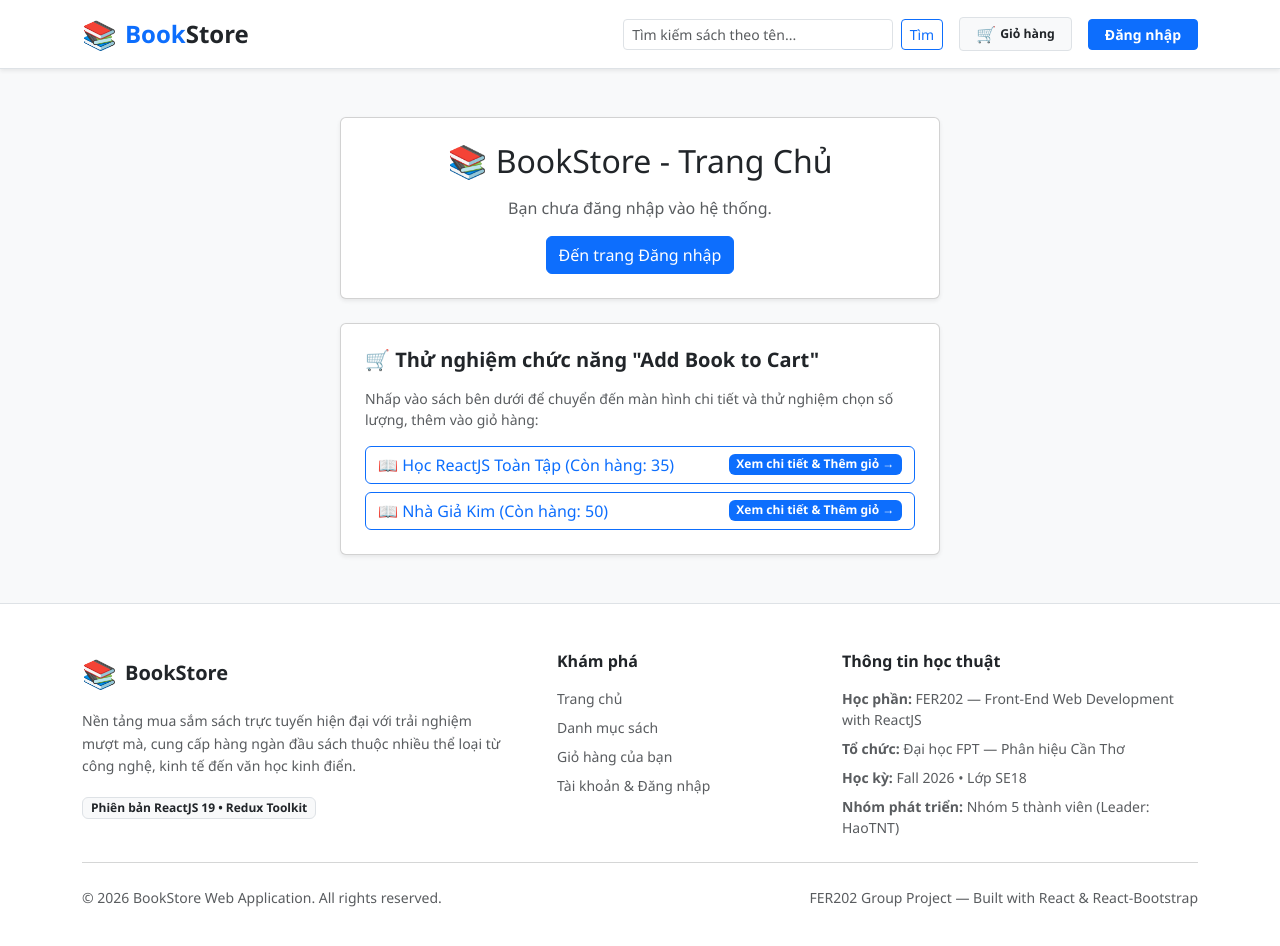
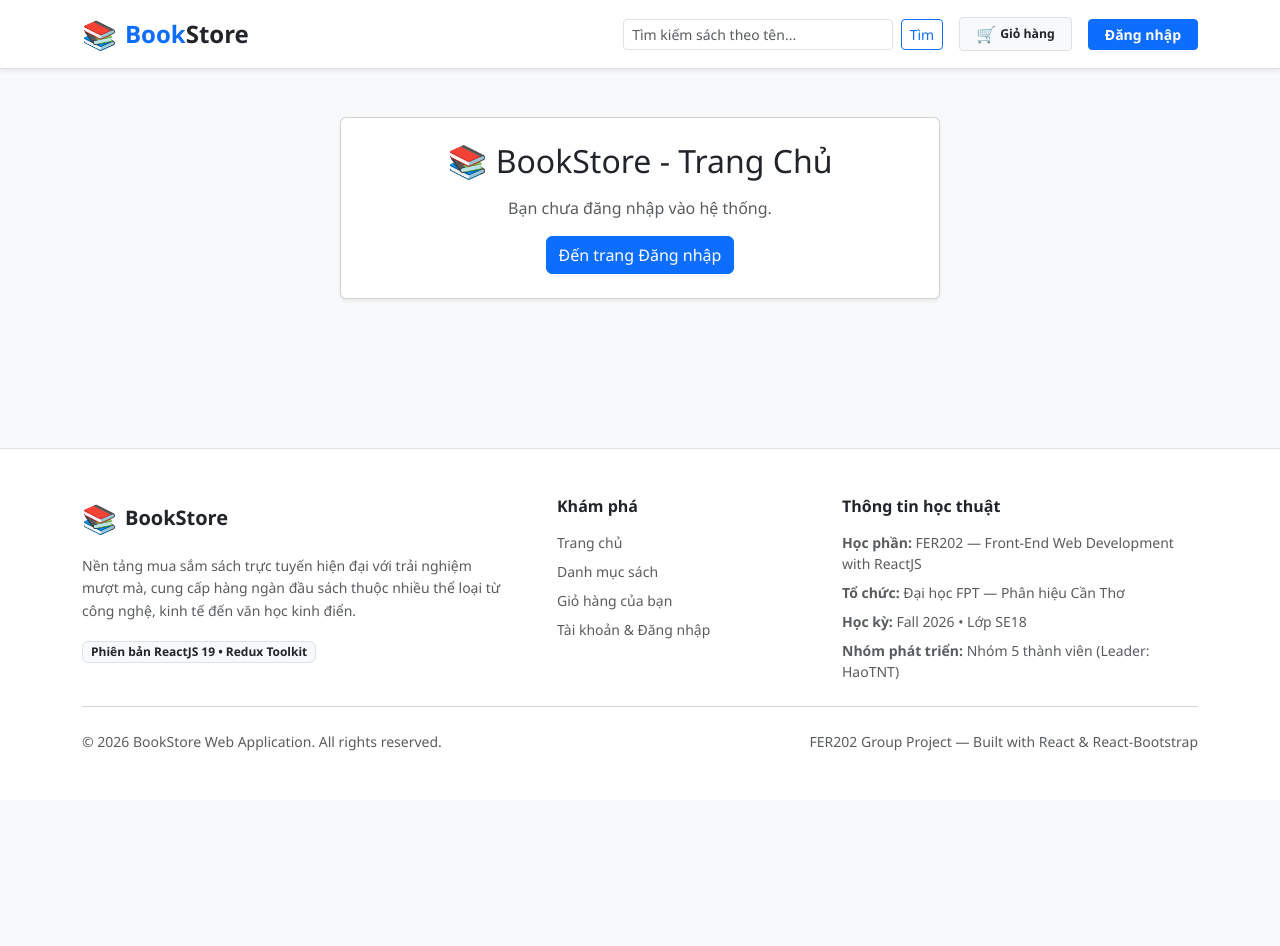
Before and after one commit to haotntce200338-dev/BookStore, a React (Create React App) app: page / in a window 1280 px wide. Shown: the top 946 px of the page. After the commit the page ends 800 px from the top, so only its background shows below. Built offline with nearby package versions, Linux system fonts and the light colour scheme.

Commit message:
TuanTA-Add Book to Cart-Update

```diff
--- a/src/App.js
+++ b/src/App.js
@@ -59,33 +59,6 @@ const HomePage = () => {
         )}
       </Card>
 
-      {/* Quick links to test Add Book to Cart */}
-      <Card className="p-4 shadow-sm mx-auto" style={{ maxWidth: '600px' }}>
-        <h5 className="fw-bold mb-3 text-start">🛒 Thử nghiệm chức năng "Add Book to Cart"</h5>
-        <p className="text-muted small text-start mb-3">
-          Nhấp vào sách bên dưới để chuyển đến màn hình chi tiết và thử nghiệm chọn số lượng, thêm vào giỏ hàng:
-        </p>
-        <div className="d-flex flex-column gap-2">
-          <Button
-            as={Link}
-            to="/books/b-101"
-            variant="outline-primary"
-            className="d-flex justify-content-between align-items-center text-decoration-none"
-          >
-            <span>📖 Học ReactJS Toàn Tập (Còn hàng: 35)</span>
-            <span className="badge bg-primary">Xem chi tiết & Thêm giỏ →</span>
-          </Button>
-          <Button
-            as={Link}
-            to="/books/b-102"
-            variant="outline-primary"
-            className="d-flex justify-content-between align-items-center text-decoration-none"
-          >
-            <span>📖 Nhà Giả Kim (Còn hàng: 50)</span>
-            <span className="badge bg-primary">Xem chi tiết & Thêm giỏ →</span>
-          </Button>
-        </div>
-      </Card>
     </Container>
   );
 };
```
